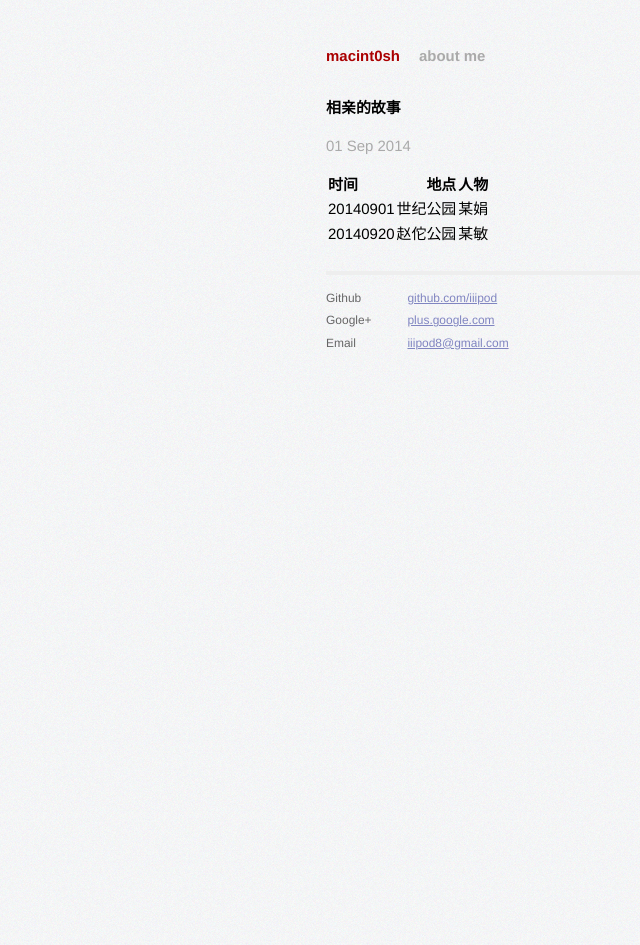
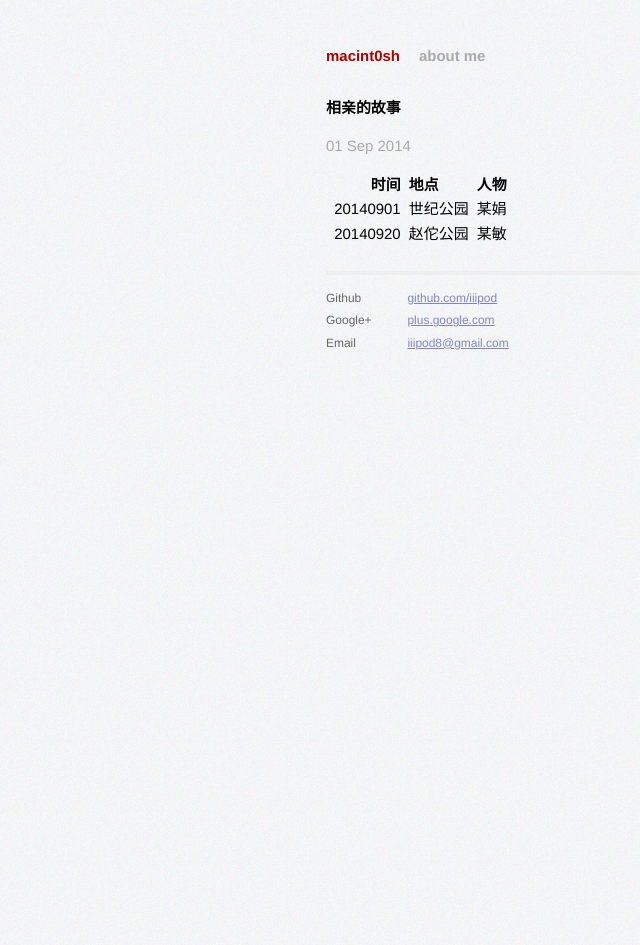
Before and after one commit to iiipod/iiipod.github.com, a Jekyll site: the page built from _posts/2014-09-01-相亲的故事.markdown, in a window 1280 px wide. Shown: the whole page, without its empty margins (0-640 px from the left). Built offline with Jekyll 4.4.1, drawn with Linux system fonts in a browser that asks for light colours; Markdown is read by kramdown in place of the engine named in the settings.

Commit message:
2014年 09月 22日 星期一 21:28:50 CST

```diff
--- a/_posts/2014-09-01-相亲的故事.markdown
+++ b/_posts/2014-09-01-相亲的故事.markdown
@@ -6,7 +6,7 @@ author:
 ---
 
 
-|时间|地点|人物|
-|----|-----:|----:|
-|20140901|世纪公园|某娟|
-|20140920|赵佗公园|某敏|
+||时间||地点||人物||
+||----||-----:||----:||
+||20140901||世纪公园||某娟||
+||20140920||赵佗公园||某敏||
```
